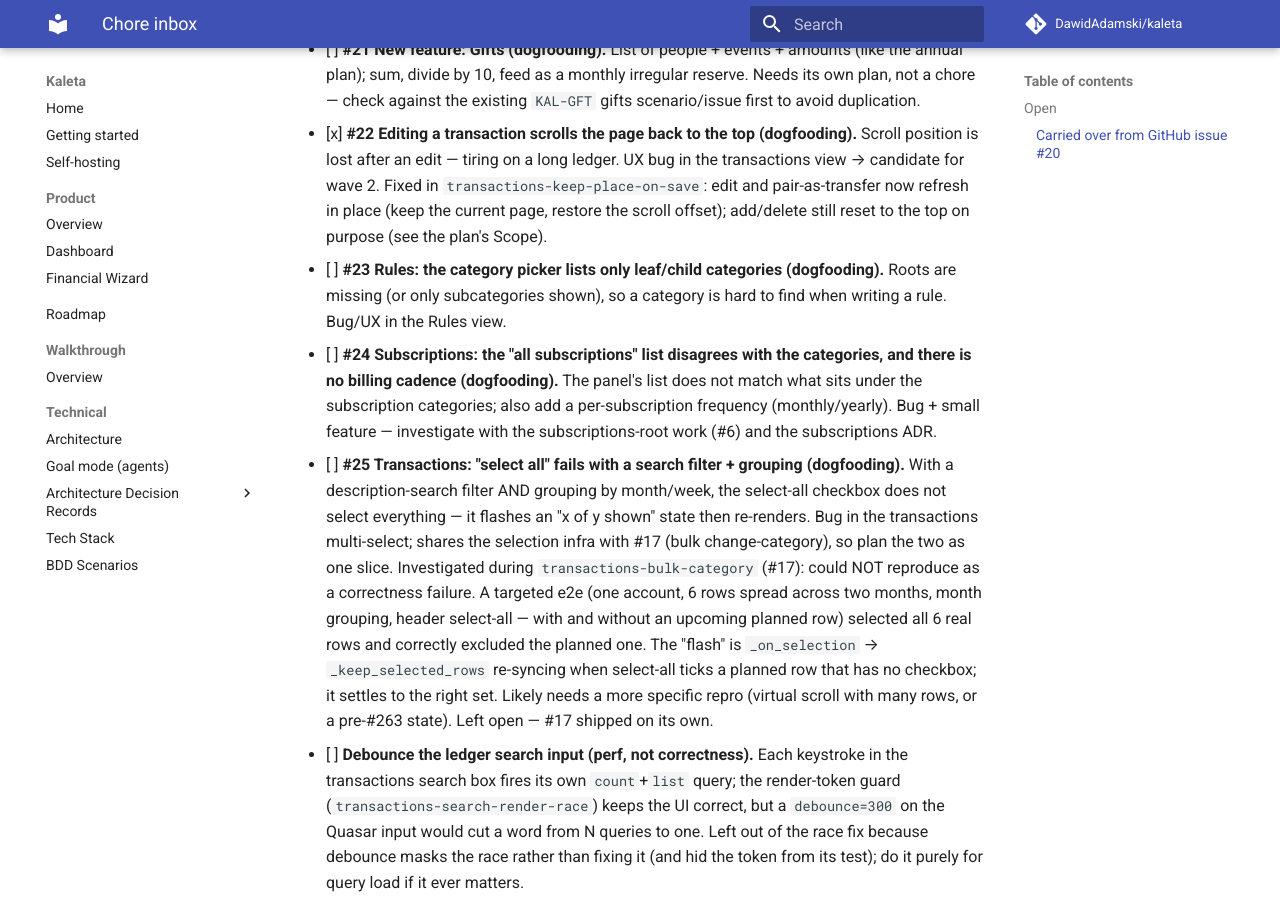
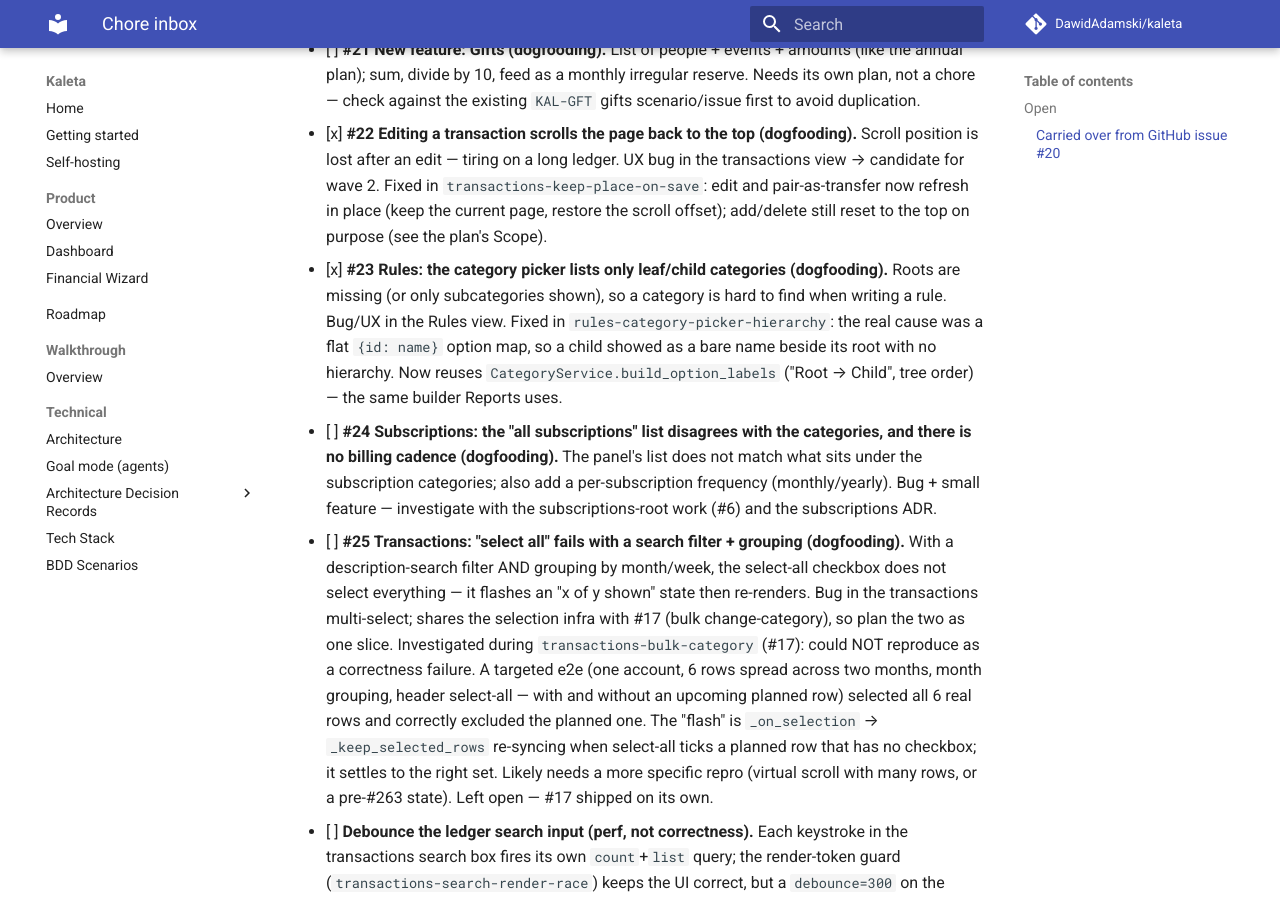
Before and after one commit to DawidAdamski/kaleta, an MkDocs documentation site: the page built from docs/plans/chores.md, in a window 1280 px wide and 900 px high, scrolled down 11785 px. Built offline with MkDocs 1.6.1 and Material for MkDocs 9.7.7, drawn with Linux system fonts in a browser that asks for light colours; comment, search, counter and statistics services are not loaded.

Commit message:
docs(chores): tick #23 (rules category picker hierarchy)
Co-Authored-By: Claude Opus 4.8 <noreply@anthropic.com>

```diff
--- a/docs/plans/chores.md
+++ b/docs/plans/chores.md
@@ -556,9 +556,13 @@ check it still reproduces before acting on it.
       Fixed in `transactions-keep-place-on-save`: edit and pair-as-transfer
       now refresh in place (keep the current page, restore the scroll offset);
       add/delete still reset to the top on purpose (see the plan's Scope).
-- [ ] **#23 Rules: the category picker lists only leaf/child categories
+- [x] **#23 Rules: the category picker lists only leaf/child categories
       (dogfooding).** Roots are missing (or only subcategories shown), so a
       category is hard to find when writing a rule. Bug/UX in the Rules view.
+      Fixed in `rules-category-picker-hierarchy`: the real cause was a flat
+      `{id: name}` option map, so a child showed as a bare name beside its root
+      with no hierarchy. Now reuses `CategoryService.build_option_labels`
+      ("Root → Child", tree order) — the same builder Reports uses.
 - [ ] **#24 Subscriptions: the "all subscriptions" list disagrees with the
       categories, and there is no billing cadence (dogfooding).** The panel's
       list does not match what sits under the subscription categories; also add
```
